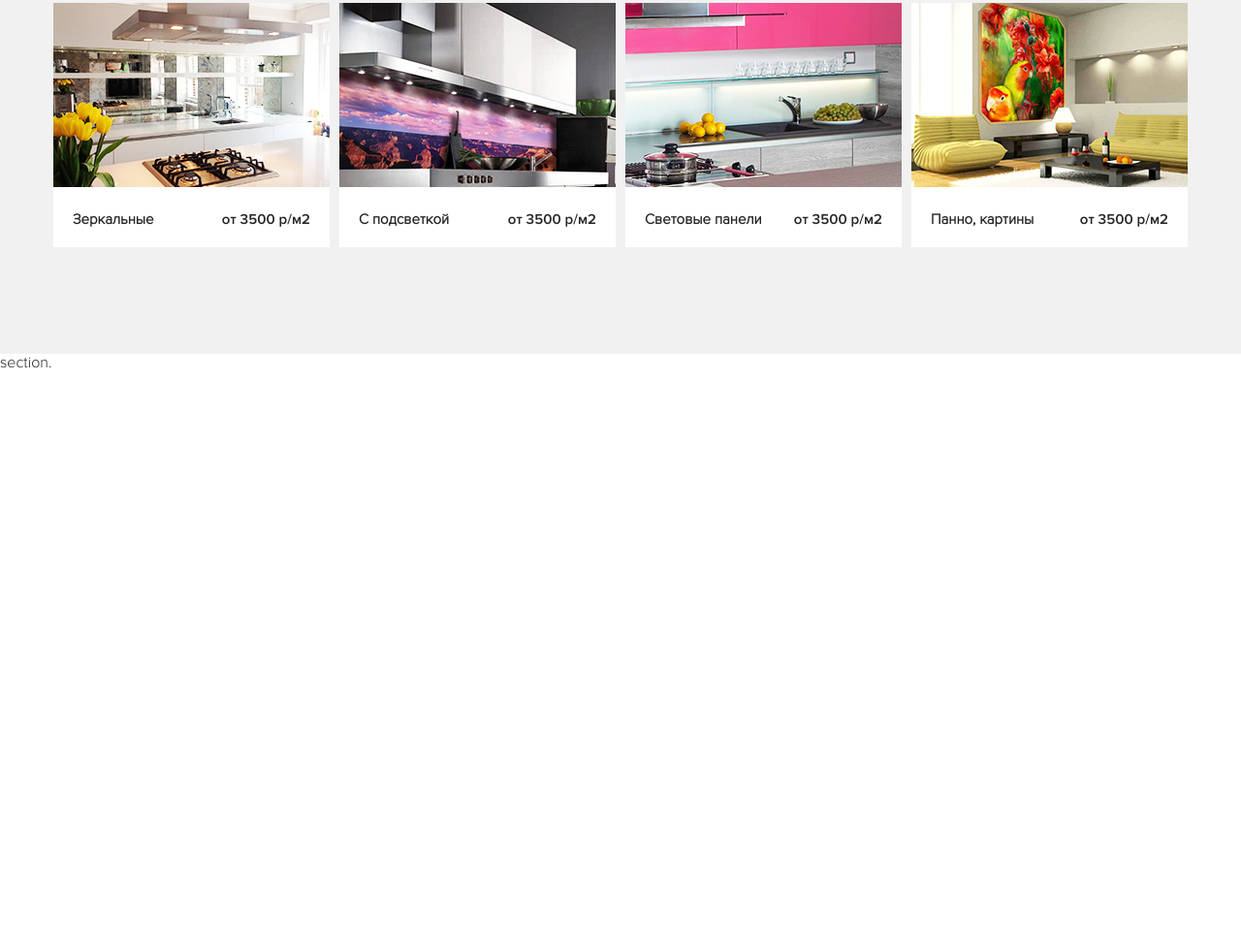
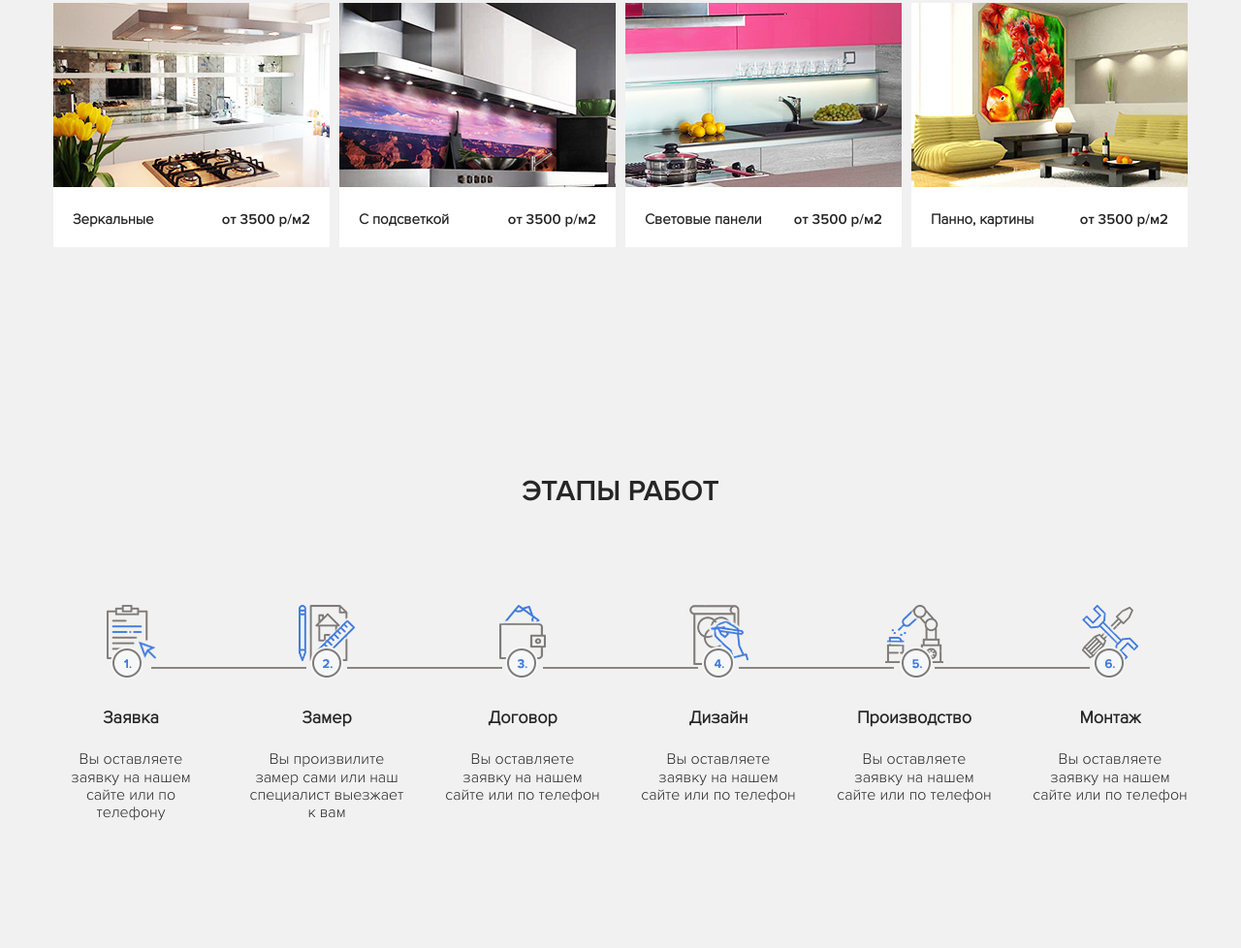
Before and after one commit to krafik/skinali, a plain HTML site: page index.html in a window 1280 px wide. Shown: the part 4633-5611 px from the top of the page at 97% size. Before the commit the page ends 5017 px from the top, so only its background shows below. Drawn offline with Linux system fonts and the light colour scheme.

Commit message:
сверстан блок с этапами работы. пофиксили адаптив для цен

```diff
--- a/index.html
+++ b/index.html
@@ -459,7 +459,65 @@
     </section>
     <!-- /.section price -->
 
-    section.
+    <section class="section steps">
+      <div class="container">
+        <h2 class="section-title section__title">Этапы работ</h2>
+        <!-- /.section-title section__title -->
+        <div class="steps-block">
+          <div class="step">
+            <img src="img/steps/step-1.png" alt="" class="step__image">
+            <h4 class="step__title">Заявка</h4>
+            <!-- /.step__title -->
+            <p class="step__text">Вы оставляете заявку на нашем сайте или по телефону</p>
+            <!-- /.step__text -->
+          </div>
+          <!-- /.step -->
+          <div class="step">
+            <img src="img/steps/step-2.png" alt="" class="step__image">
+            <h4 class="step__title">Замер</h4>
+            <!-- /.step__title -->
+            <p class="step__text">Вы произвилите замер сами или наш специалист выезжает к вам</p>
+            <!-- /.step__text -->
+          </div>
+          <!-- /.step -->
+          <div class="step">
+            <img src="img/steps/step-3.png" alt="" class="step__image">
+            <h4 class="step__title">Договор</h4>
+            <!-- /.step__title -->
+            <p class="step__text">Вы оставляете заявку на нашем сайте или по телефон</p>
+            <!-- /.step__text -->
+          </div>
+          <!-- /.step -->
+          <div class="step">
+            <img src="img/steps/step-4.png" alt="" class="step__image">
+            <h4 class="step__title">Дизайн</h4>
+            <!-- /.step__title -->
+            <p class="step__text">Вы оставляете заявку на нашем сайте или по телефон</p>
+            <!-- /.step__text -->
+          </div>
+          <!-- /.step -->
+          <div class="step">
+            <img src="img/steps/step-5.png" alt="" class="step__image">
+            <h4 class="step__title">Производство</h4>
+            <!-- /.step__title -->
+            <p class="step__text">Вы оставляете заявку на нашем сайте или по телефон</p>
+            <!-- /.step__text -->
+          </div>
+          <!-- /.step -->
+          <div class="step">
+            <img src="img/steps/step-6.png" alt="" class="step__image">
+            <h4 class="step__title">Монтаж</h4>
+            <!-- /.step__title -->
+            <p class="step__text">Вы оставляете заявку на нашем сайте или по телефон</p>
+            <!-- /.step__text -->
+          </div>
+          <!-- /.step -->
+        </div>
+        <!-- /.steps-block -->
+      </div>
+      <!-- /.container -->
+    </section>
+    <!-- /.section steps -->
   </main>
 </body>
 
--- a/sass/blocks/_price.sass
+++ b/sass/blocks/_price.sass
@@ -37,9 +37,15 @@
         z-index: 99
         bottom: -80px
 
-@media (max-width: 991px)
+@media (max-width: 1199px)
   .price
     &-block
       justify-content: center
       &__card
         margin: 20px
+
+@media (max-width: 400px)
+  .price
+    &-block
+      &__card
+        margin: 10px
--- /dev/null
+++ b/sass/blocks/_steps.sass
@@ -0,0 +1,37 @@
+.step
+  position: relative
+  text-align: center
+  &__title
+    font-size: 18px
+  &:last-child
+    &:before
+      display: none
+  &:before
+    content: ''
+    width: 100%
+    height: 2px
+    background-color: rgba(#7e7b78, 0.9)
+    display: block
+    position: absolute
+    top: 25%
+    right: -63%
+  &__text
+    max-width: 160px
+    margin: auto
+    margin-bottom: 30px
+  &s
+    background-color: #f1f1f1
+    &-block
+      display: flex
+      justify-content: space-between
+      flex-wrap: wrap
+
+@media (max-width: 991px)
+  .step
+    width: 33%
+    &:before
+      display: none
+
+@media (max-width: 768px)
+  .step
+    width: 100%
--- a/sass/style.sass
+++ b/sass/style.sass
@@ -20,3 +20,5 @@
 @import 'blocks/blog-list'
 //price
 @import 'blocks/price'
+//steps
+@import 'blocks/steps'
```
Also changed, not shown: css/style.css, img/steps/step-1.png (added), img/steps/step-2.png (added), img/steps/step-3.png (added), img/steps/step-4.png (added), img/steps/step-5.png (added), img/steps/step-6.png (added), 1 other file.
